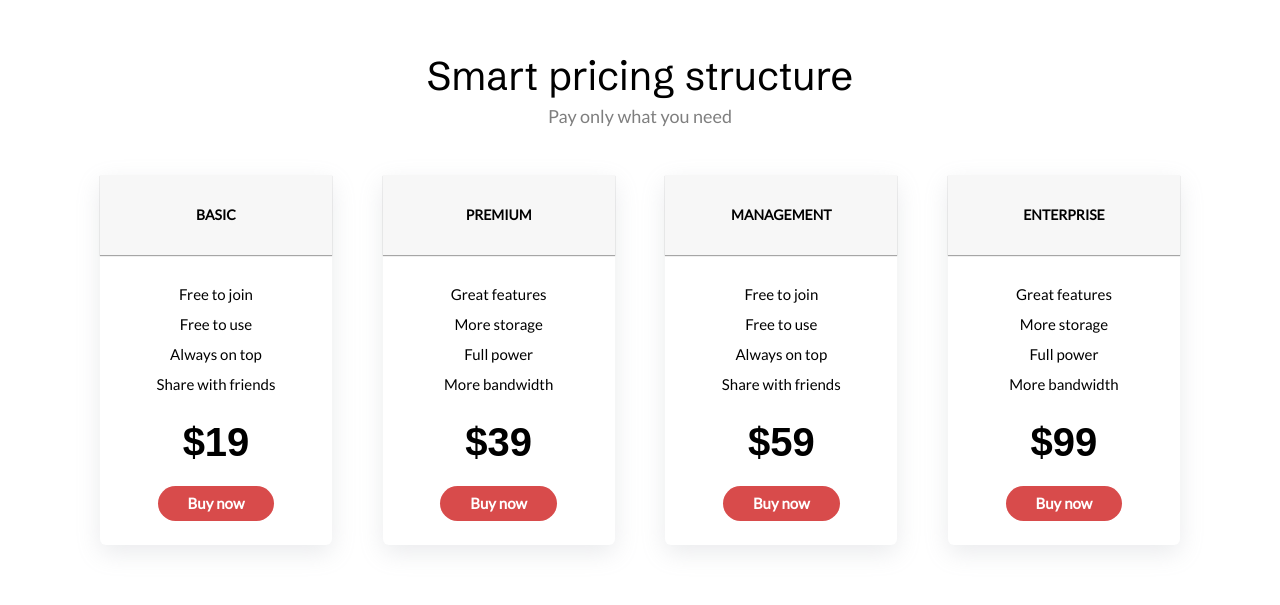
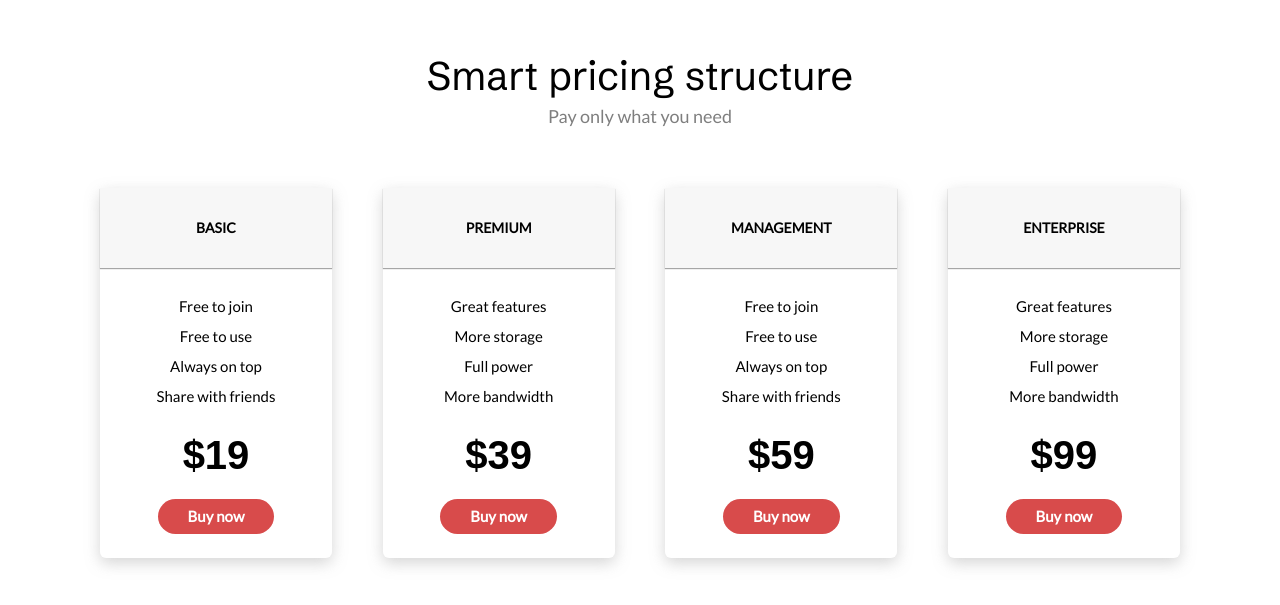
Before and after one commit to lukajincharadze/Landing-page-concept, a plain HTML site: page index.html in a window 1280 px wide. Shown: the part 1101-1706 px from the top of the page. Drawn offline with Linux system fonts and the light colour scheme.

Commit message:
Update style.css

```diff
--- a/css/style.css
+++ b/css/style.css
@@ -205,9 +205,11 @@
   display: flex;
   justify-content: space-between;
   align-items: center;
+  height: 380px;
 }
 
 .section2box {
+  margin-top: 65px;
   display: flex;
   flex-direction: column;
   justify-content: space-between;
@@ -217,8 +219,9 @@
   width: 100%;
   height: 370px;
   border-radius: 6px;
-  /* box-shadow: rgba(0, 0, 0, 0.35) 0px 5px 15px;  */
-  box-shadow: rgba(149, 157, 165, 0.2) 0px 8px 24px;
+  box-shadow: rgba(136, 136, 136, 0.35) 0px 5px 15px;
+  /* box-shadow: rgba(149, 157, 165, 0.2) 0px 8px 24px; */
+  transition: all .5s;
 }
 
 .section2box h3 {
@@ -252,6 +255,14 @@
   line-height: 2.0;
 }
 
+.section2box:hover,
+.section2box:active {
+  height: 375px;
+  transition: all .5s;
+  box-shadow: rgba(149, 157, 165, 0.2) 0px 8px 24px;
+  transform: translateY(-1.2rem);
+}
+
 .nintheendollar {
   font-size: 40px;
   font-weight: bold;
```
